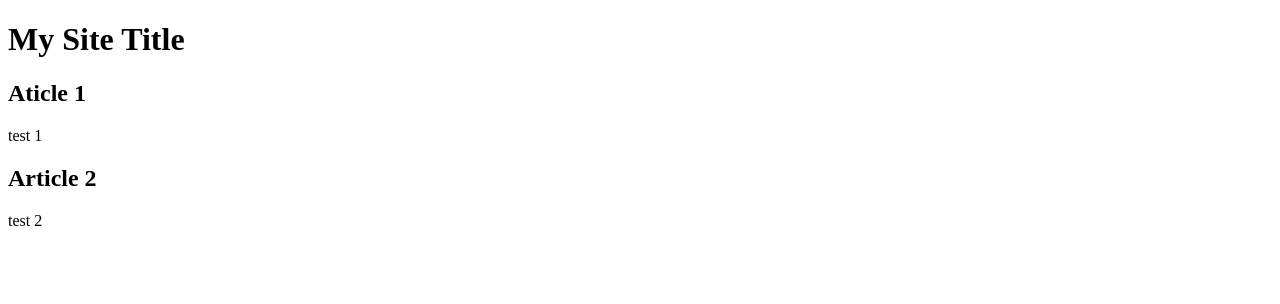
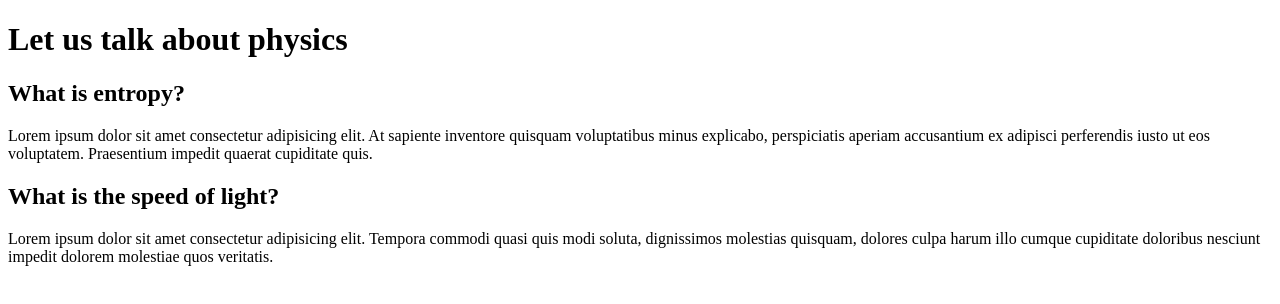
Before and after one commit to santosmv/Project-branch-in-GitHub, a plain HTML site: page index.html in a window 1280 px wide. Drawn offline with Linux system fonts and the light colour scheme.

Commit message:
Starting to edit contents

```diff
--- a/index.html
+++ b/index.html
@@ -9,14 +9,14 @@
 <body>
     <main>
         <header>
-            <h1>My Site Title</h1>
+            <h1>Let us talk about physics</h1>
             <article>
-                <h2>Aticle 1</h2>
-                <p>test 1</p>
+                <h2>What is entropy?</h2>
+                <p>Lorem ipsum dolor sit amet consectetur adipisicing elit. At sapiente inventore quisquam voluptatibus minus explicabo, perspiciatis aperiam accusantium ex adipisci perferendis iusto ut eos voluptatem. Praesentium impedit quaerat cupiditate quis.</p>
             </article>
             <article>
-                <h2>Article 2</h2>
-                <p>test 2</p>
+                <h2>What is the speed of light?</h2>
+                <p>Lorem ipsum dolor sit amet consectetur adipisicing elit. Tempora commodi quasi quis modi soluta, dignissimos molestias quisquam, dolores culpa harum illo cumque cupiditate doloribus nesciunt impedit dolorem molestiae quos veritatis.</p>
             </article>
         </header>
     </main>
```
